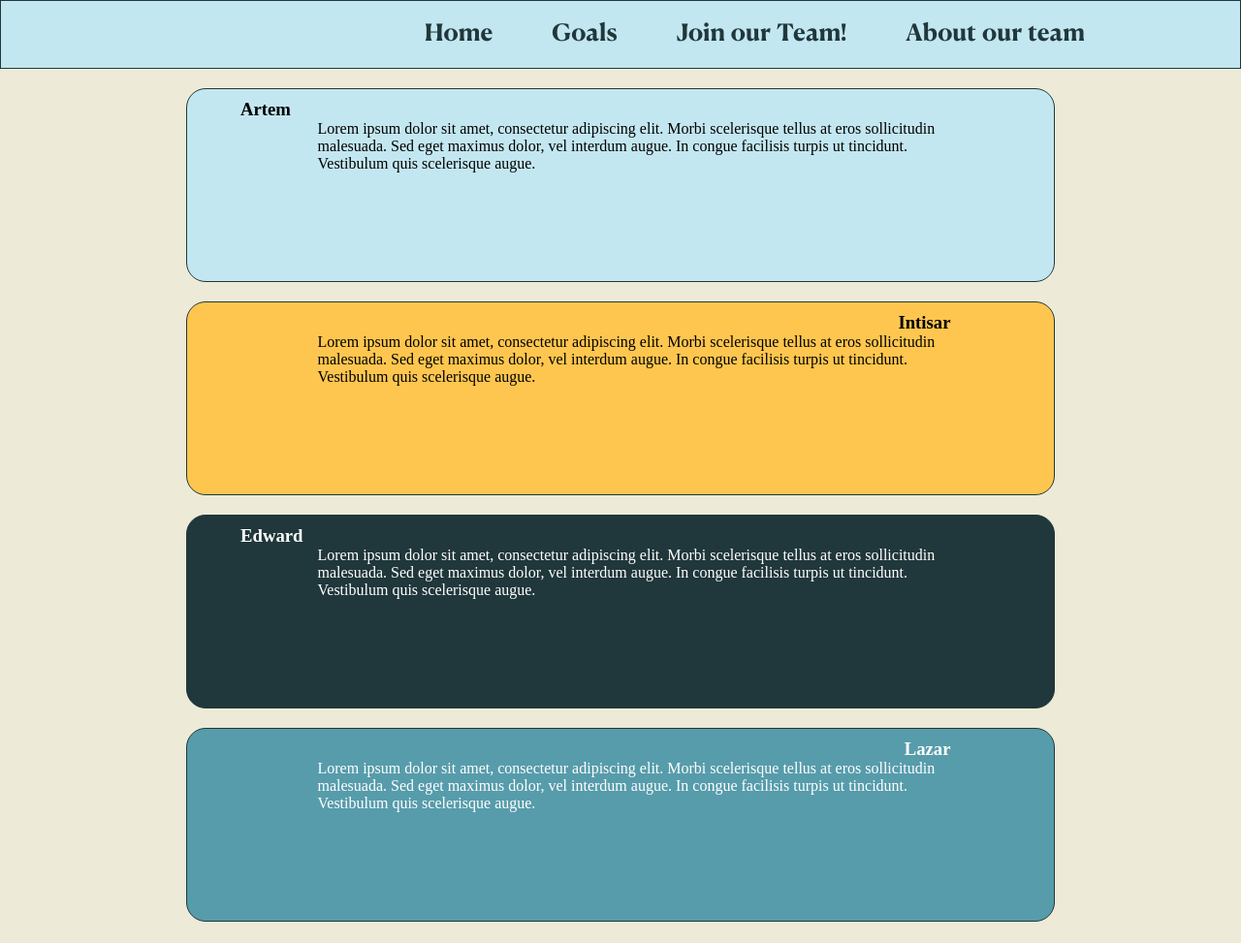
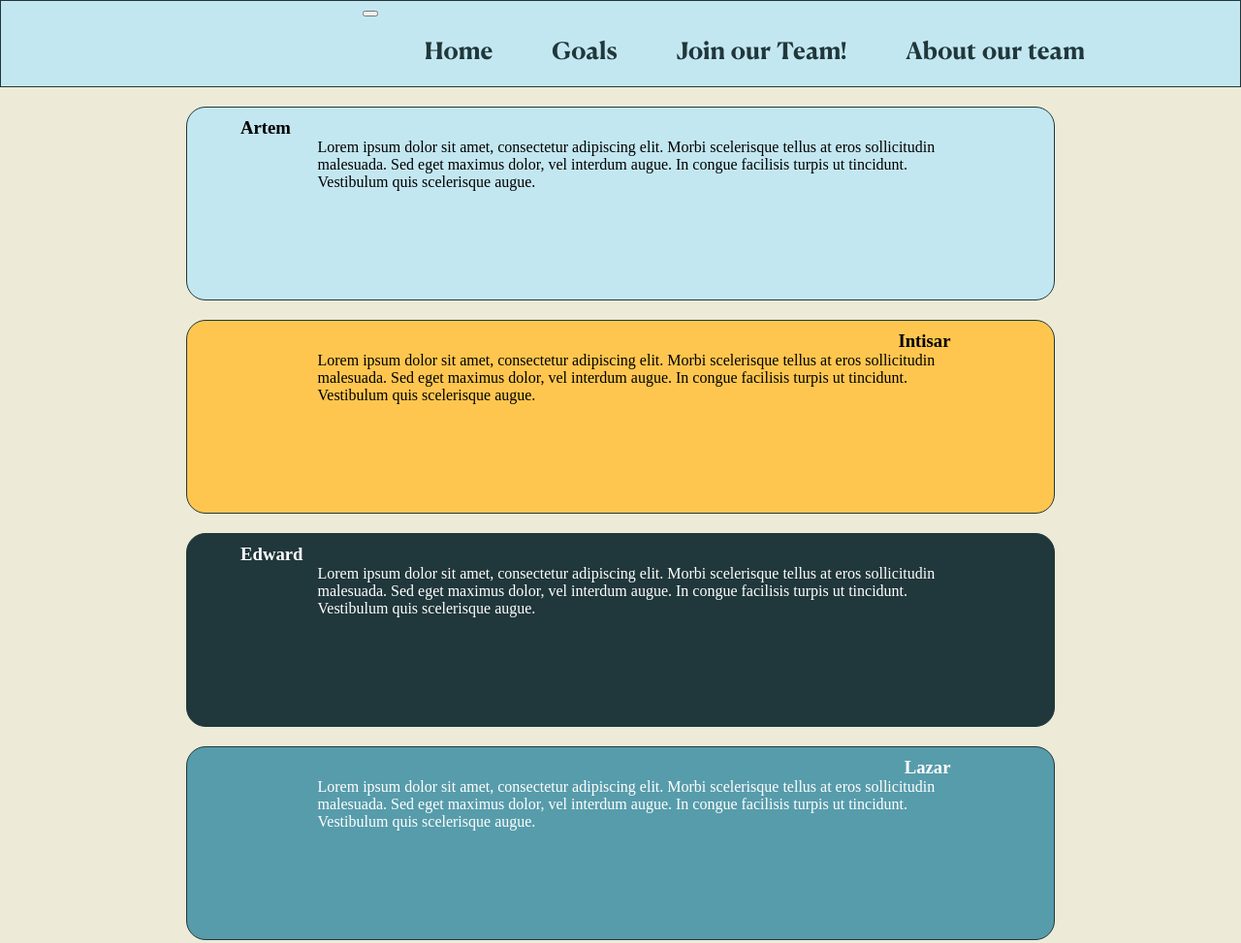
Before and after one commit to Vizirus/c7-uea-final-project, a website: page page_code/html/aboutus.html in a window 1280 px wide. Shown: the top 973 px of the page at 97% size. Drawn offline with Linux system fonts and the light colour scheme.

Commit message:
Add files via upload

```diff
--- a/page_code/html/aboutus.html
+++ b/page_code/html/aboutus.html
@@ -13,12 +13,20 @@
     <header>
         <img id="header_icon" alt="header_icon">
         <nav>
-            <ul class="menu">
-                <li><a id="hm" a href="../index.html"></a></li>
-                <li><a id="gl" a href="../html/goals.html"></a></li>
-                <li><a id="jt" href="../html/join.html"></a></li>
-                <li><a id="at" class="active" a href="../html/aboutus.html"></a></li>
-            </ul>
+            <button class="hamburger" id="hamburger">
+                <span class="hamburger-line"></span>
+                <span class="hamburger-line"></span>
+                <span class="hamburger-line"></span>
+            </button>
+
+            <div class="nav-menu" id="nav-menu">
+                <ul class="menu">
+                    <li><a id="hm" href="../index.html"></a></li>
+                    <li><a id="gl" href="../html/goals.html"></a></li>
+                    <li><a id="jt" href="../html/join.html"></a></li>
+                    <li><a id="at" class="active" href="../html/aboutus.html"></a></li>
+                </ul>
+            </div>
         </nav>
     </header>
     <main>
```
